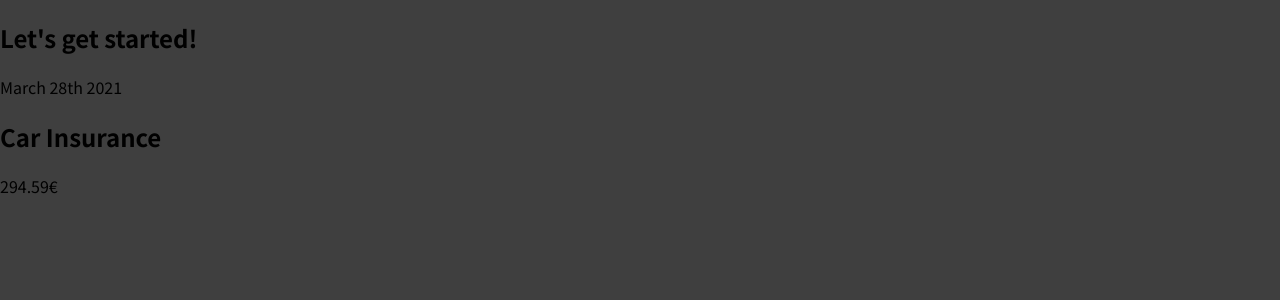
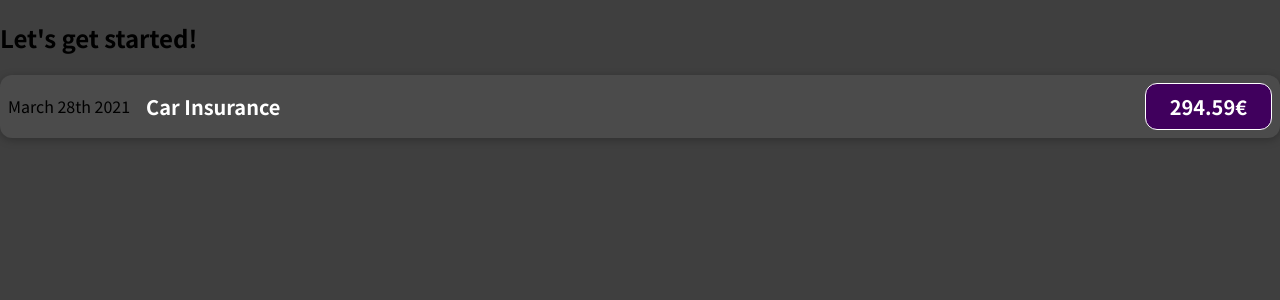
Before and after one commit to Elisa-cf/expenses-tracker, a JavaScript app: page / in a window 1280 px wide. Shown: the top 300 px of the page. Built offline with nearby package versions, Linux system fonts and the light colour scheme.

Commit message:
imported css file into expense item file and added classNames

```diff
--- a/src/components/ExpenseItem.js
+++ b/src/components/ExpenseItem.js
@@ -1,12 +1,12 @@
-import React from "react";
+import "./ExpenseItem.css";
 
 const ExpenseItem = () => {
   return (
-    <div>
+    <div className="expense-item">
       <div>March 28th 2021</div>
-      <div>
+      <div className="expense-item__description">
         <h2>Car Insurance</h2>
-        <div>294.59€</div>
+        <div className="expense-item__price ">294.59€</div>
       </div>
     </div>
   );
```
